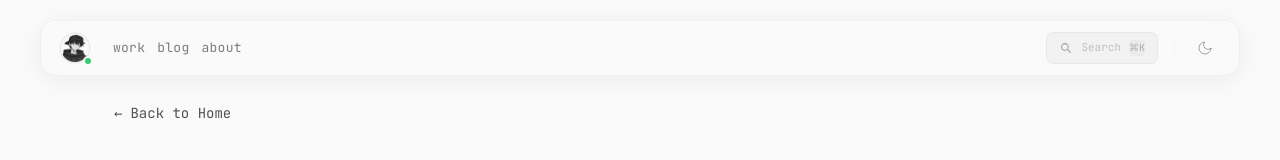
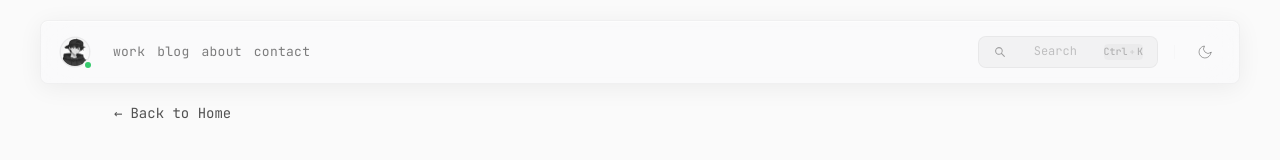
Before and after one commit to gohil-gaurav/Porfolio, a React (Vite) app: page /projects in a window 1280 px wide. Shown: the top 160 px of the page. Built offline with nearby package versions, Linux system fonts and the light colour scheme.

Commit message:
Upadate the navbar and also update the home page

```diff
--- a/src/components/About.tsx
+++ b/src/components/About.tsx
@@ -11,18 +11,19 @@ import avatarImg from '../assets/images/avatar.jpeg';
 interface Skill {
   name: string;
   letter: string;
+  icon: string;
 }
 
 // Skills - simplified icons (monochrome)
 const skills: Skill[] = [
-  { name: 'Python', letter: 'Py' },
-  { name: 'NumPy', letter: 'Np' },
-  { name: 'Pandas', letter: 'Pd' },
-  { name: 'Django', letter: 'Dj' },
-  { name: 'React', letter: 'Re' },
-  { name: 'JavaScript', letter: 'Js' },
-  { name: 'Git', letter: 'Gt' },
-  { name: 'C', letter: 'C' }
+  { name: 'Python', letter: 'Py', icon: '🐍' },
+  { name: 'NumPy', letter: 'Np', icon: '🔢' },
+  { name: 'Pandas', letter: 'Pd', icon: '🐼' },
+  { name: 'Django', letter: 'Dj', icon: '🎸' },
+  { name: 'React', letter: 'Re', icon: '⚛️' },
+  { name: 'JavaScript', letter: 'Js', icon: '⚡' },
+  { name: 'Git', letter: 'Gt', icon: '📦' },
+  { name: 'C', letter: 'C', icon: '©️' }
 ];
 
 const About = (): JSX.Element => {
@@ -62,11 +63,12 @@ const About = (): JSX.Element => {
     >
       <div className="container">
         <motion.div
-          className="grid grid-cols-1 md:grid-cols-[240px_1fr] gap-12 md:gap-16 lg:gap-20 items-start"
+          className="grid grid-cols-1 md:grid-cols-[240px_1fr] gap-12 md:gap-16 lg:gap-20 items-start justify-items-center"
           variants={containerVariants}
           initial="hidden"
           whileInView="visible"
           viewport={{ once: true, margin: '-100px' }}
+          style={{ maxWidth: '1000px', margin: '0 auto' }}
         >
           {/* Left - Avatar */}
           <motion.div variants={itemVariants} className="flex justify-center md:justify-start" style={{ paddingTop: '24px' }}>
@@ -218,26 +220,30 @@ const About = (): JSX.Element => {
                     }}
                     style={{
                       fontFamily: monoFont,
-                      fontSize: '11px',
+                      fontSize: '12px',
                       fontWeight: 500,
-                      color: isDark ? 'rgba(255,255,255,0.5)' : 'rgba(0,0,0,0.5)',
-                      background: isDark ? 'rgba(255,255,255,0.05)' : 'rgba(0,0,0,0.04)',
-                      padding: '8px 12px',
+                      color: isDark ? 'rgba(255,255,255,0.9)' : 'rgba(0,0,0,0.9)',
+                      background: isDark ? 'rgba(255,255,255,0.08)' : 'rgba(0,0,0,0.06)',
+                      padding: '10px 14px',
                       borderRadius: '0',
                       cursor: 'default',
                       transition: 'all 0.2s ease',
-                      border: `1px solid ${isDark ? 'rgba(255,255,255,0.05)' : 'rgba(0,0,0,0.05)'}`
+                      border: `1px solid ${isDark ? 'rgba(255,255,255,0.1)' : 'rgba(0,0,0,0.1)'}`,
+                      display: 'flex',
+                      alignItems: 'center',
+                      gap: '8px'
                     }}
                     onMouseEnter={(e: MouseEvent<HTMLDivElement>) => {
-                      e.currentTarget.style.background = isDark ? 'rgba(255,255,255,0.08)' : 'rgba(0,0,0,0.06)';
-                      e.currentTarget.style.color = isDark ? 'rgba(255,255,255,0.7)' : 'rgba(0,0,0,0.7)';
+                      e.currentTarget.style.background = isDark ? 'rgba(255,255,255,0.12)' : 'rgba(0,0,0,0.1)';
+                      e.currentTarget.style.color = isDark ? 'rgba(255,255,255,1)' : 'rgba(0,0,0,1)';
                     }}
                     onMouseLeave={(e: MouseEvent<HTMLDivElement>) => {
-                      e.currentTarget.style.background = isDark ? 'rgba(255,255,255,0.05)' : 'rgba(0,0,0,0.04)';
-                      e.currentTarget.style.color = isDark ? 'rgba(255,255,255,0.5)' : 'rgba(0,0,0,0.5)';
+                      e.currentTarget.style.background = isDark ? 'rgba(255,255,255,0.08)' : 'rgba(0,0,0,0.06)';
+                      e.currentTarget.style.color = isDark ? 'rgba(255,255,255,0.9)' : 'rgba(0,0,0,0.9)';
                     }}
                   >
-                    {skill.name}
+                    <span style={{ fontSize: '16px', lineHeight: 1, opacity: 1 }}>{skill.icon}</span>
+                    <span>{skill.name}</span>
                   </motion.div>
                 ))}
               </div>
--- a/src/components/Navbar.tsx
+++ b/src/components/Navbar.tsx
@@ -35,7 +35,8 @@ const Navbar = (): JSX.Element => {
   const navLinks: NavLink[] = [
     { id: 'projects', label: 'Work' },
     { id: 'blog', label: 'Blog' },
-    { id: 'about', label: 'About' }
+    { id: 'about', label: 'About' },
+    { id: 'contact', label: 'Contact' }
   ];
 
   // Monospace font for terminal aesthetic
@@ -77,7 +78,7 @@ const Navbar = (): JSX.Element => {
   // Dynamic values based on scroll progress
   const navWidth: number = 94 - (scrollProgress * 22);
   const navPadding: number = 20 - (scrollProgress * 8);
-  const navHeight: number = 56 - (scrollProgress * 8);
+  const navHeight: number = 64 - (scrollProgress * 8);
   const bgOpacity: number = isDark
     ? 0.4 + (scrollProgress * 0.35)
     : 0.5 + (scrollProgress * 0.35);
@@ -92,9 +93,10 @@ const Navbar = (): JSX.Element => {
     ? `rgba(255, 255, 255, ${0.04 + scrollProgress * 0.02})`
     : `rgba(0, 0, 0, ${0.04 + scrollProgress * 0.02})`;
 
-  // Refined color palette
+  // Refined color palette - text gets darker as you scroll
+  const textOpacity = 0.55 + (scrollProgress * 0.25); // Gets darker on scroll
   const colors: Colors = {
-    text: isDark ? 'rgba(255, 255, 255, 0.55)' : 'rgba(0, 0, 0, 0.5)',
+    text: isDark ? `rgba(255, 255, 255, ${textOpacity})` : `rgba(0, 0, 0, ${0.5 + scrollProgress * 0.25})`,
     textHover: isDark ? 'rgba(255, 255, 255, 0.9)' : 'rgba(0, 0, 0, 0.85)',
     textActive: isDark ? 'rgba(255, 255, 255, 1)' : 'rgba(0, 0, 0, 0.95)',
     muted: isDark ? 'rgba(255, 255, 255, 0.35)' : 'rgba(0, 0, 0, 0.35)',
@@ -120,7 +122,7 @@ const Navbar = (): JSX.Element => {
           backdropFilter: `blur(${blurAmount}px) saturate(180%)`,
           WebkitBackdropFilter: `blur(${blurAmount}px) saturate(180%)`,
           border: `1px solid ${borderColor}`,
-          borderRadius: '16px',
+          borderRadius: '8px',
           boxShadow: isDark
             ? `0 4px 24px rgba(0, 0, 0, ${0.25 + scrollProgress * 0.15}),
                inset 0 1px 0 rgba(255, 255, 255, 0.02)`
@@ -183,26 +185,13 @@ const Navbar = (): JSX.Element => {
                     letterSpacing: '0.02em'
                   }}
                   onMouseEnter={(e) => {
-                    if (!isActive) (e.target as HTMLAnchorElement).style.color = colors.textHover;
+                    (e.target as HTMLAnchorElement).style.color = colors.textHover;
                   }}
                   onMouseLeave={(e) => {
                     if (!isActive) (e.target as HTMLAnchorElement).style.color = colors.text;
                   }}
                 >
                   {link.label}
-                  {/* Active indicator - subtle underline */}
-                  <span
-                    className="absolute left-1/2 transition-all duration-300 ease-out"
-                    style={{
-                      bottom: '6px',
-                      width: isActive ? '16px' : '0px',
-                      height: '1.5px',
-                      background: colors.activeDot,
-                      opacity: isActive ? 0.7 : 0,
-                      transform: 'translateX(-50%)',
-                      borderRadius: '1px'
-                    }}
-                  />
                 </a>
               </li>
             );
@@ -217,7 +206,8 @@ const Navbar = (): JSX.Element => {
             className="relative flex items-center gap-2 transition-all duration-300 ease-out"
             style={{
               height: `${32 - scrollProgress * 2}px`,
-              padding: '0 12px',
+              padding: '0 14px',
+              minWidth: '180px',
               background: colors.subtleBg,
               border: `1px solid ${borderColor}`,
               borderRadius: '8px',
@@ -249,16 +239,21 @@ const Navbar = (): JSX.Element => {
               <path d="M8.5 3a5.5 5.5 0 014.383 8.823l3.896 3.9a.75.75 0 01-1.06 1.06l-3.9-3.896A5.5 5.5 0 118.5 3zm0 1.5a4 4 0 100 8 4 4 0 000-8z"/>
             </svg>
             <span
-              className="hidden sm:block text-[11px] transition-all duration-200"
+              className="text-[12px] transition-all duration-200 flex-1"
               style={{ opacity: 0.6 }}
             >Search</span>
             <kbd
-              className="hidden sm:flex items-center text-[10px] font-medium px-1.5 py-0.5 rounded transition-all duration-200"
+              className="flex items-center gap-0.5 text-[11px] font-medium px-2 py-0.5 rounded transition-all duration-200"
               style={{
                 background: isDark ? 'rgba(255,255,255,0.06)' : 'rgba(0,0,0,0.04)',
-                opacity: 0.7
+                opacity: 0.7,
+                fontFamily: monoFont
               }}
-            >⌘K</kbd>
+            >
+              <span style={{ fontSize: '10px' }}>Ctrl</span>
+              <span style={{ fontSize: '9px', opacity: 0.5 }}>+</span>
+              <span style={{ fontSize: '10px' }}>K</span>
+            </kbd>
           </button>
 
           {/* Divider */}
--- a/src/components/Projects.tsx
+++ b/src/components/Projects.tsx
@@ -28,7 +28,7 @@ const Projects = (): JSX.Element => {
       id="projects"
       style={{
         background: 'var(--color-bg)',
-        paddingTop: '120px',
+        paddingTop: '60px',
         paddingBottom: '120px'
       }}
     >
--- a/src/index.css
+++ b/src/index.css
@@ -241,6 +241,52 @@ ul, ol {
   overflow: hidden;
 }
 
+/* ==================== Custom Scrollbar ==================== */
+/* Firefox */
+* {
+  scrollbar-width: thin;
+  scrollbar-color: rgba(255, 255, 255, 0.2) transparent;
+}
+
+[data-theme="light"] * {
+  scrollbar-color: rgba(0, 0, 0, 0.2) transparent;
+}
+
+/* Webkit browsers (Chrome, Safari, Edge) */
+::-webkit-scrollbar {
+  width: 12px;
+  height: 12px;
+}
+
+::-webkit-scrollbar-track {
+  background: transparent;
+}
+
+::-webkit-scrollbar-thumb {
+  background: rgba(255, 255, 255, 0.2);
+  border-radius: 6px;
+  transition: background 0.2s ease;
+}
+
+::-webkit-scrollbar-thumb:hover {
+  background: rgba(255, 255, 255, 0.3);
+}
+
+/* Remove scrollbar arrows/buttons */
+::-webkit-scrollbar-button {
+  display: none;
+  height: 0;
+  width: 0;
+}
+
+[data-theme="light"] ::-webkit-scrollbar-thumb {
+  background: rgba(0, 0, 0, 0.2);
+}
+
+[data-theme="light"] ::-webkit-scrollbar-thumb:hover {
+  background: rgba(0, 0, 0, 0.3);
+}
+
 /* ==================== Animations ==================== */
 @keyframes blink {
   0%, 100% { opacity: 1; }
```
